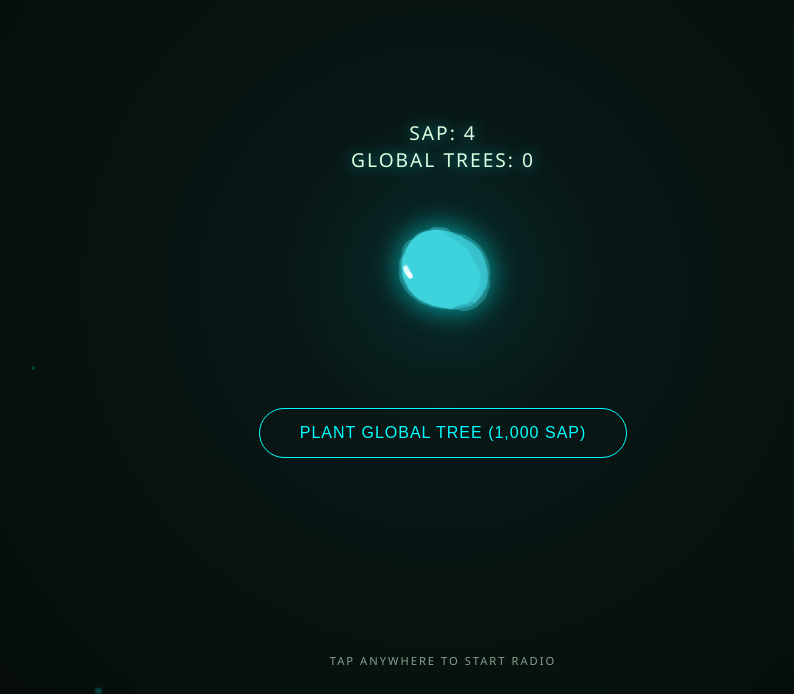
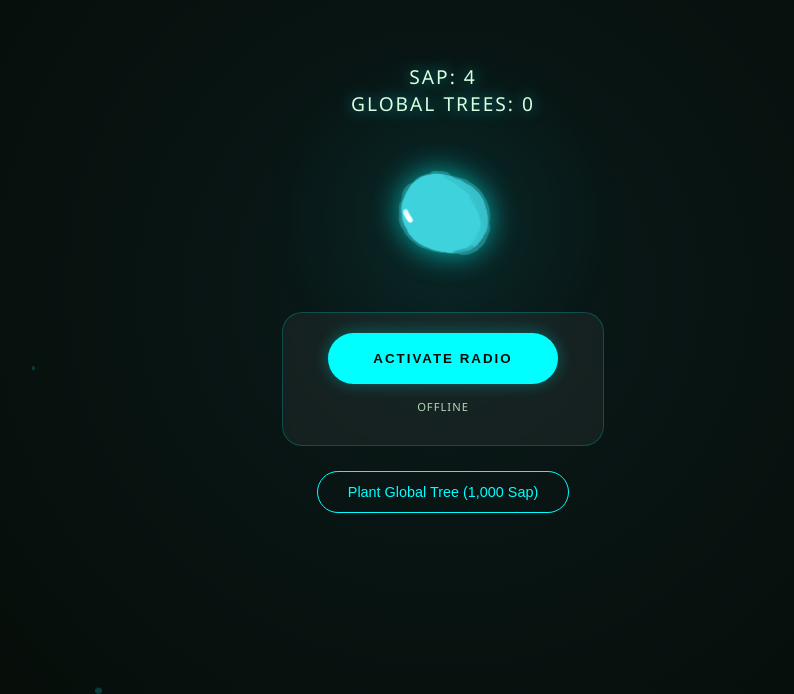
Before and after one commit to invirenz/spirit-tree-app, a plain HTML site: page index.html in a window 1280 px wide. Shown: the part 112-806 px from the top of the page, without its empty margins (197-991 px from the left). Drawn offline with Linux system fonts and the light colour scheme.

Commit message:
Update index.html

```diff
--- a/index.html
+++ b/index.html
@@ -18,14 +18,12 @@
             margin: 0;
             overflow: hidden;
             touch-action: manipulation;
-            cursor: pointer; /* Shows user they can click anywhere */
         }
 
         #ui-container {
             position: relative;
             z-index: 100;
             text-align: center;
-            pointer-events: none;
         }
 
         .stats {
@@ -48,6 +46,7 @@
             height: auto;
             z-index: 2;
             filter: drop-shadow(0 0 15px rgba(0, 255, 255, 0.7));
+            pointer-events: none;
         }
 
         .aura {
@@ -58,25 +57,44 @@
             border-radius: 50%;
             z-index: 1;
             animation: pulseAura 4s infinite alternate ease-in-out;
+            pointer-events: none;
         }
+
+        .music-player {
+            margin-top: 20px;
+            padding: 20px;
+            background: rgba(255, 255, 255, 0.05);
+            border-radius: 20px;
+            border: 1px solid rgba(0, 255, 255, 0.2);
+            backdrop-filter: blur(5px);
+            min-width: 280px;
+        }
+
+        .play-btn {
+            background: #00ffff;
+            border: none;
+            color: #050a05;
+            padding: 18px 45px;
+            border-radius: 40px;
+            cursor: pointer;
+            font-weight: bold;
+            text-transform: uppercase;
+            letter-spacing: 2px;
+            box-shadow: 0 0 15px rgba(0, 255, 255, 0.3);
+            transition: 0.2s;
+        }
+
+        .play-btn:active { transform: scale(0.95); }
 
         .plant-btn {
             background: none;
             border: 1px solid #00ffff;
             color: #00ffff;
-            padding: 15px 40px;
-            border-radius: 40px;
+            padding: 12px 30px;
+            border-radius: 30px;
             cursor: pointer;
-            margin-top: 40px;
-            font-size: 1rem;
-            text-transform: uppercase;
-            letter-spacing: 1px;
-            pointer-events: auto; /* Allows button to be clicked */
-            transition: 0.3s;
-        }
-
-        .plant-btn:active {
-            background: rgba(0, 255, 255, 0.2);
+            margin-top: 25px;
+            font-size: 0.9rem;
         }
 
         .leaf {
@@ -93,12 +111,11 @@
             100% { opacity: 0.5; transform: scale(1.1); }
         }
 
-        #status-text {
-            position: fixed;
-            bottom: 20px;
+        #track-name {
             font-size: 0.7rem;
-            letter-spacing: 2px;
-            opacity: 0.6;
+            opacity: 0.8;
+            margin-top: 15px;
+            letter-spacing: 1px;
         }
     </style>
 </head>
@@ -115,10 +132,13 @@
         <img id="tree-art" src="assets/orb-stage-1.png" alt="Spirit Orb">
     </div>
 
+    <div class="music-player">
+        <button id="play-btn" class="play-btn">ACTIVATE RADIO</button>
+        <p id="track-name">OFFLINE</p>
+    </div>
+
     <button id="plant-btn" class="plant-btn">Plant Global Tree (1,000 Sap)</button>
 </div>
-
-<div id="status-text">TAP ANYWHERE TO START RADIO</div>
 
 <script>
     let state = JSON.parse(localStorage.getItem('spiritTreeSave')) || { sap: 0, totalPlanted: 0 };
@@ -127,18 +147,24 @@
     let currentTrackIndex = 0;
 
     const playlist = [
-        { name: "After Light", src: "/assets/After_Light_mastered.mp3" },
-        { name: "Get Away", src: "/assets/Get_Away_mastered.mp3" },
-        { name: "Half of Me", src: "/assets/Half_of_Me_mastered.mp3" },
-        { name: "W.D.I.D.", src: "/assets/WDID.mp3" }
+        { name: "After Light", src: "assets/After_Light_mastered.mp3" },
+        { name: "Get Away", src: "assets/Get_Away_mastered.mp3" },
+        { name: "Half of Me", src: "assets/Half_of_Me_mastered.mp3" },
+        { name: "W.D.I.D.", src: "assets/WDID.mp3" }
     ];
 
+    // Initialize Audio Object
     const audio = new Audio();
-    const statusLabel = document.getElementById('status-text');
+    audio.crossOrigin = "anonymous";
+    audio.preload = "auto";
+
+    const playBtn = document.getElementById('play-btn');
+    const trackLabel = document.getElementById('track-name');
     const sapLabel = document.getElementById('sap-count');
     const treeLabel = document.getElementById('tree-count');
     const treeArt = document.getElementById('tree-art');
 
+    // --- GAME LOGIC ---
     function updateUI() {
         sapLabel.textContent = Math.floor(state.sap);
         treeLabel.textContent = state.totalPlanted;
@@ -158,34 +184,52 @@
         requestAnimationFrame(gameLoop);
     }
 
-    // --- AUTO-PLAY ON FIRST CLICK ---
-    async function initAudio() {
-        if (isPlaying) return;
+    // --- THE UNLOCKER ---
+    async function startRadio() {
+        console.log("Activation triggered...");
 
-        audio.src = playlist[currentTrackIndex].src;
-        try {
-            await audio.play();
-            isPlaying = true;
-            statusLabel.textContent = "NOW PLAYING: " + playlist[currentTrackIndex].name;
-            // Once audio starts, we don't need the global click listener anymore
-            document.body.removeEventListener('click', initAudio);
-        } catch (e) {
-            statusLabel.textContent = "TAP AGAIN TO SYNC AUDIO";
+        // Step 1: Force an AudioContext resume (Standard Web Audio fix)
+        const audioCtx = new (window.AudioContext || window.webkitAudioContext)();
+        if (audioCtx.state === 'suspended') {
+            await audioCtx.resume();
+        }
+
+        // Step 2: Set source if missing
+        if (!audio.src || audio.src === "" || audio.src.endsWith(window.location.pathname)) {
+            audio.src = playlist[currentTrackIndex].src;
+            audio.load();
+        }
+
+        if (audio.paused) {
+            try {
+                // Step 3: Attempt play
+                await audio.play();
+                isPlaying = true;
+                playBtn.textContent = "PAUSE RADIO";
+                trackLabel.textContent = "STREAMING: " + playlist[currentTrackIndex].name;
+            } catch (err) {
+                console.error("Critical Block:", err);
+                trackLabel.textContent = "FILE MISSING OR BLOCKED. TAP AGAIN.";
+            }
+        } else {
+            audio.pause();
+            isPlaying = false;
+            playBtn.textContent = "RESUME RADIO";
+            trackLabel.textContent = "PAUSED";
         }
     }
 
-    // This listens for a click anywhere on the screen
-    document.body.addEventListener('click', initAudio);
+    playBtn.addEventListener('click', startRadio);
 
     audio.onended = () => {
         currentTrackIndex = (currentTrackIndex + 1) % playlist.length;
         audio.src = playlist[currentTrackIndex].src;
         audio.play();
-        statusLabel.textContent = "NOW PLAYING: " + playlist[currentTrackIndex].name;
+        trackLabel.textContent = "STREAMING: " + playlist[currentTrackIndex].name;
     };
 
-    document.getElementById('plant-btn').onclick = async (e) => {
-        e.stopPropagation(); // Prevents the global "play" trigger from firing twice
+    // --- SAP PLANTING ---
+    document.getElementById('plant-btn').onclick = async () => {
         if (state.sap >= 1000) {
             state.sap -= 1000;
             state.totalPlanted += 1;
@@ -196,13 +240,13 @@
         }
     };
 
+    // --- BACKGROUND LEAVES ---
     function createLeaf() {
         const leaf = document.createElement('div');
         leaf.className = 'leaf';
         leaf.style.left = (Math.random() * 100) + 'vw';
         const size = (Math.random() * 5 + 2) + 'px';
-        leaf.style.width = size;
-        leaf.style.height = size;
+        leaf.style.width = size; leaf.style.height = size;
         document.body.appendChild(leaf);
         leaf.animate([{ transform: 'translateY(-10vh)' }, { transform: 'translateY(110vh)' }], { duration: 6000 }).onfinish = () => leaf.remove();
     }
```
